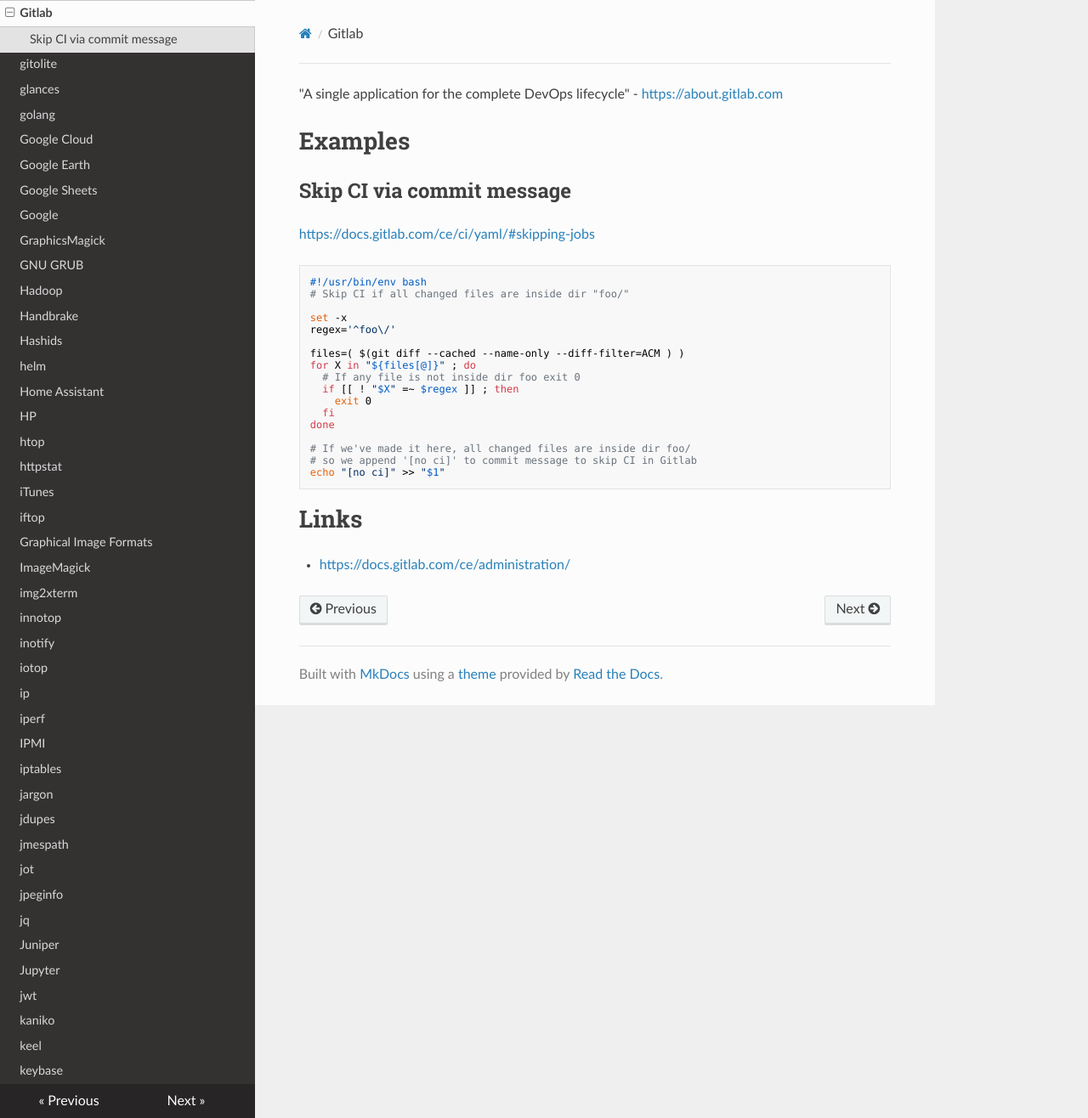
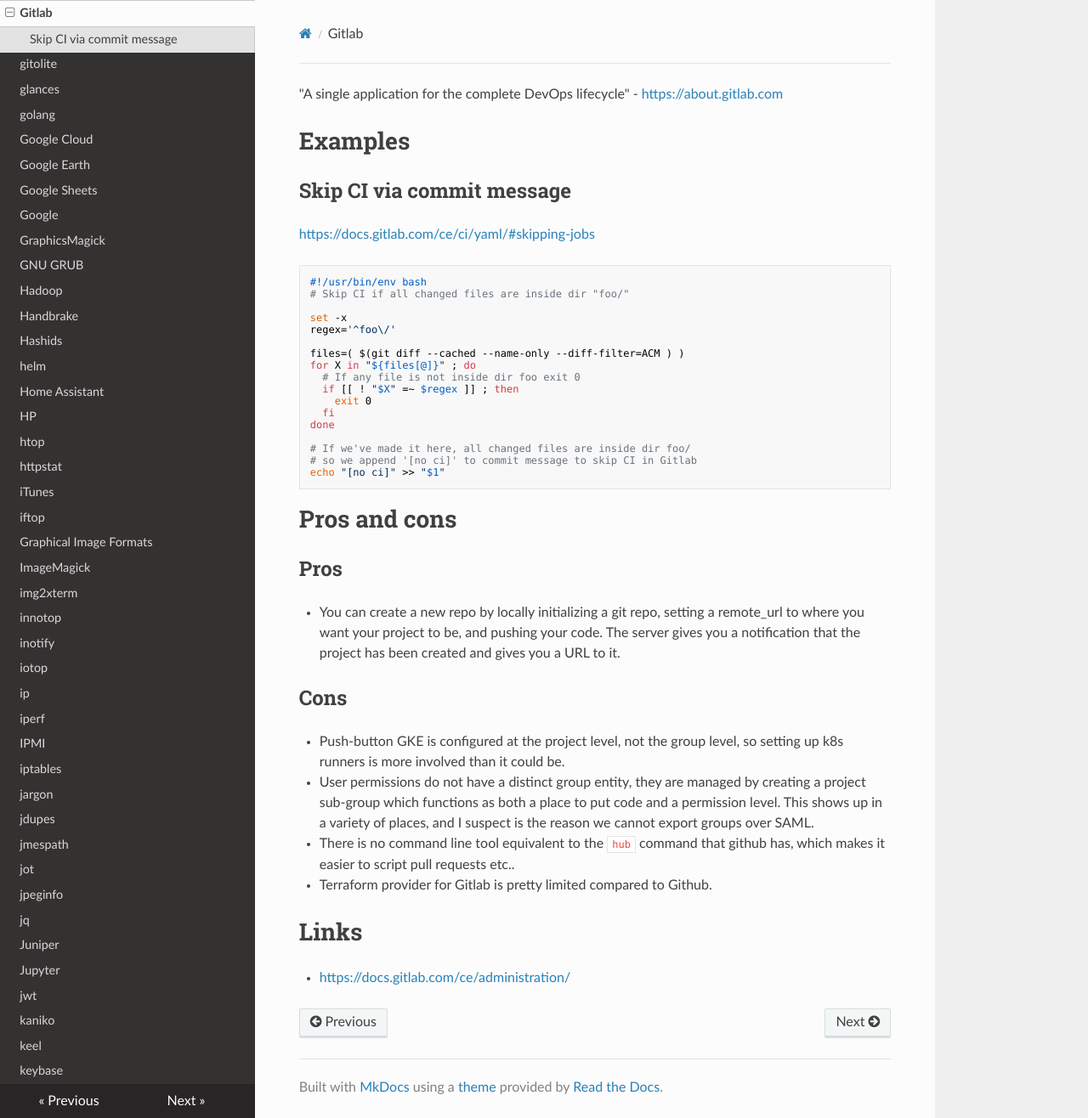
Before and after one commit to lando-cal/tech-notes, an MkDocs documentation site: the page built from docs/gitlab.md, in a window 1280 px wide and 1316 px high. Shown: the whole window at 85% size. Built offline with MkDocs 1.6.1, drawn with Linux system fonts in a browser that asks for light colours; nearby versions of some CDN libraries.

Commit message:
Add some pros and cons

````diff
--- a/docs/gitlab.md
+++ b/docs/gitlab.md
@@ -28,6 +28,17 @@ done
 echo "[no ci]" >> "$1"
 ```
 
+# Pros and cons
+
+## Pros
+- You can create a new repo by locally initializing a git repo, setting a remote_url to where you want your project to be, and pushing your code. The server gives you a notification that the project has been created and gives you a URL to it.
+
+## Cons
+- Push-button GKE is configured at the project level, not the group level, so setting up k8s runners is more involved than it could be.
+- User permissions do not have a distinct group entity, they are managed by creating a project sub-group which functions as both a place to put code and a permission level. This shows up in a variety of places, and I suspect is the reason we cannot export groups over SAML.
+- There is no command line tool equivalent to the `hub` command that github has, which makes it easier to script pull requests etc..
+- Terraform provider for Gitlab is pretty limited compared to Github.
+
 # Links
 
 - <https://docs.gitlab.com/ce/administration/>
````
